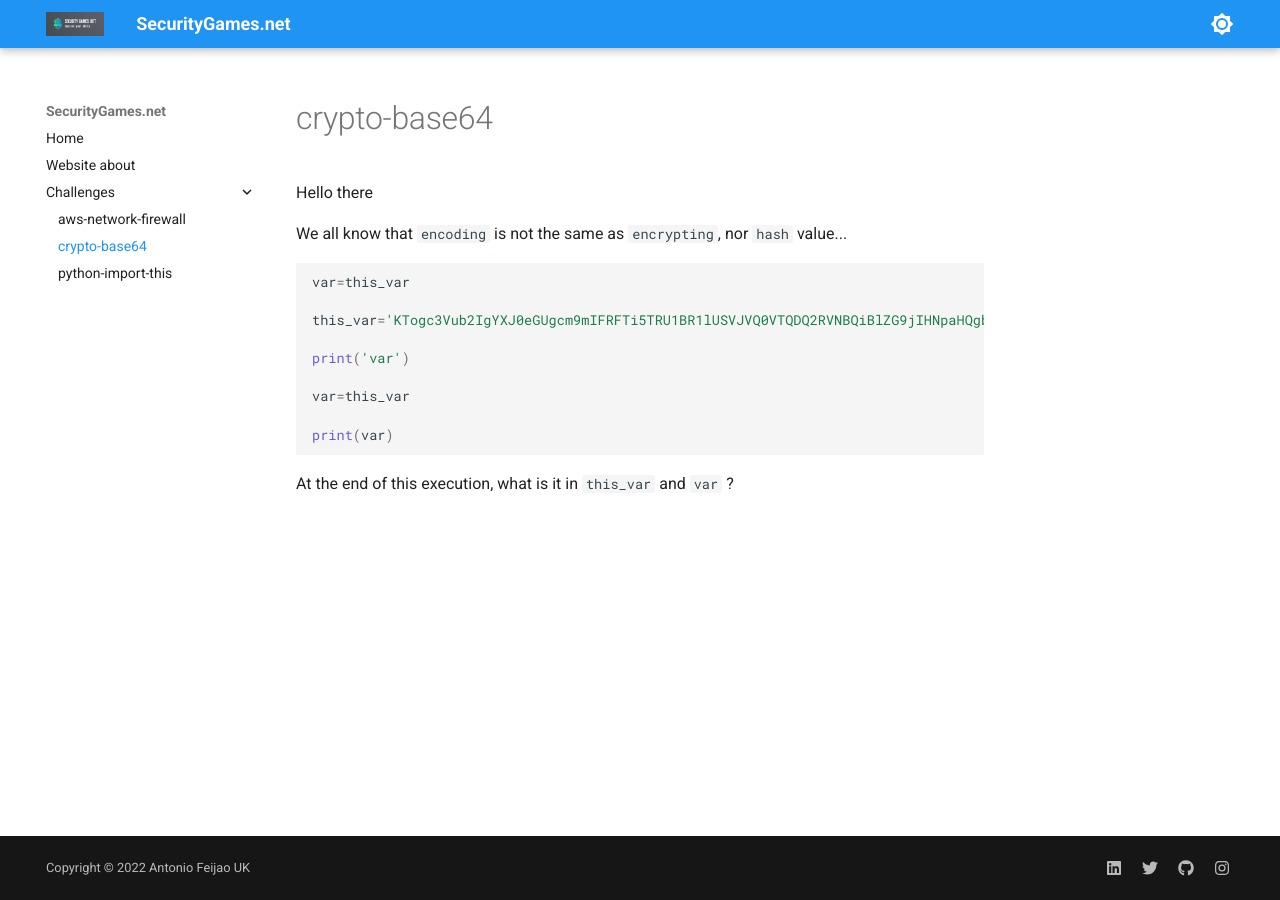
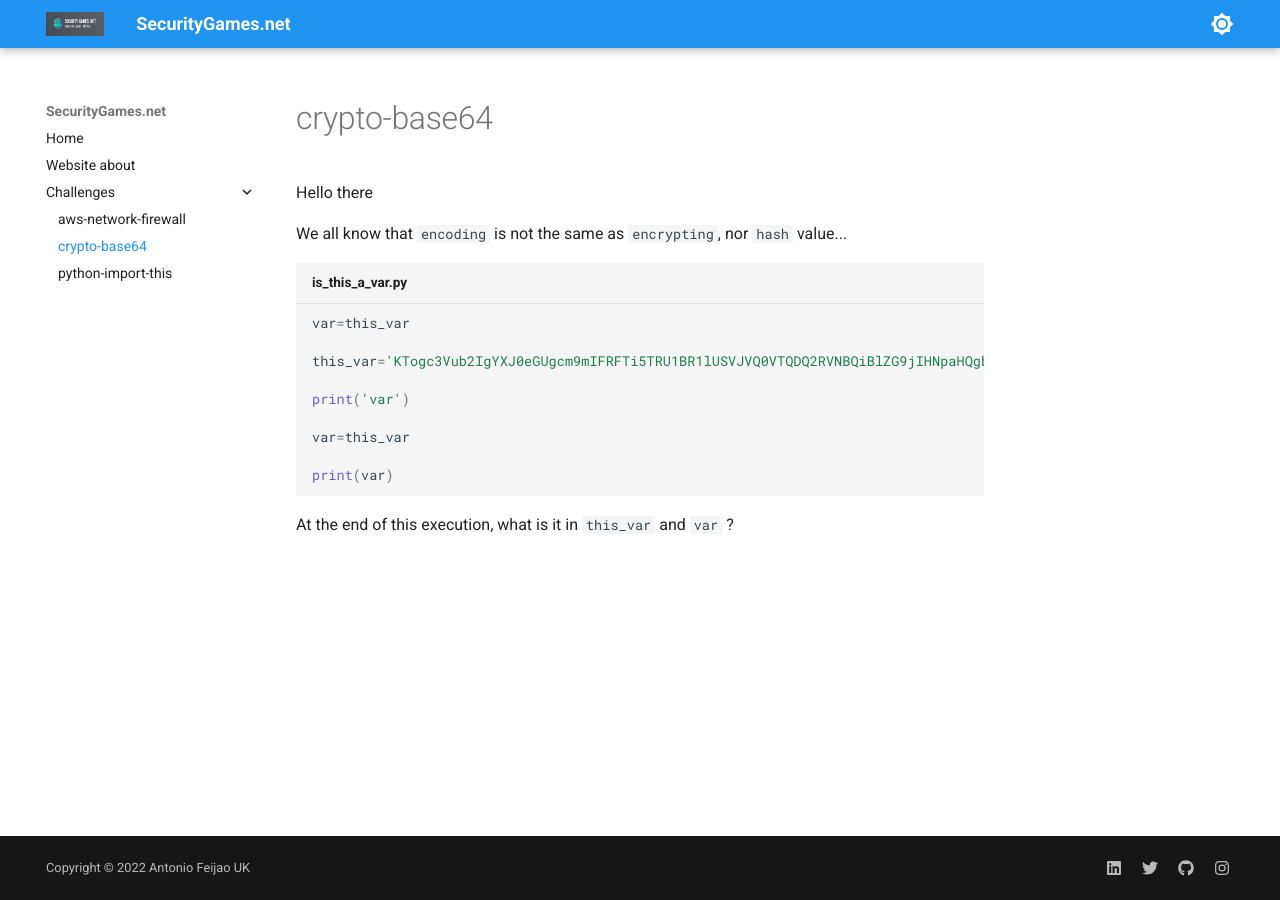
Before and after one commit to AntonioFeijaoUK/www-securitygames-net, an MkDocs documentation site: the page built from docs/challenges/crypto-base64.md, in a window 1280 px wide. Built offline with MkDocs 1.6.1 and Material for MkDocs 9.7.7, drawn with Linux system fonts in a browser that asks for light colours.

Commit message:
Update crypto-base64.md

````diff
--- a/docs/challenges/crypto-base64.md
+++ b/docs/challenges/crypto-base64.md
@@ -4,7 +4,7 @@ Hello there
 
 We all know that `encoding` is not the same as `encrypting`, nor `hash` value...
 
-```py
+``` py title="is_this_a_var.py"
 
 var=this_var
 
````
